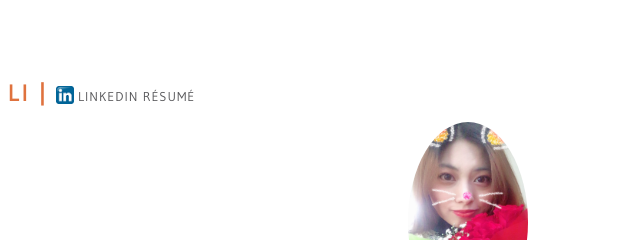
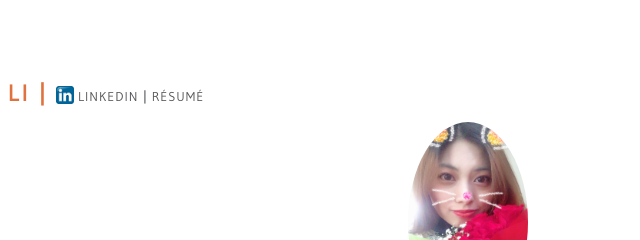
Before and after one commit to Meganli827/Meganli827.github.io, a plain HTML site: page index.html in a window 1280 px wide. Shown: the top 240 px of the page, 368-1008 px from the left. Drawn offline with Linux system fonts and the light colour scheme.

Commit message:
added separator

```diff
--- a/index.html
+++ b/index.html
@@ -11,6 +11,7 @@
     <h1 class="name">Meng(Megan) Li | </h1>
       <article class="links-container">
         <a class="links" href="https://www.linkedin.com/in/meganli827/" target="_blank"><img src="./images/Linkedin.png" alt="linkedin icon" width="18" height="18">LinkedIn</a>
+        <strong> | </strong>
         <a class="links" href="https://meganli827.github.io/resume/mengli.pdf">Résumé</a>
       </article><br>
       <article class="contact-information">
```
